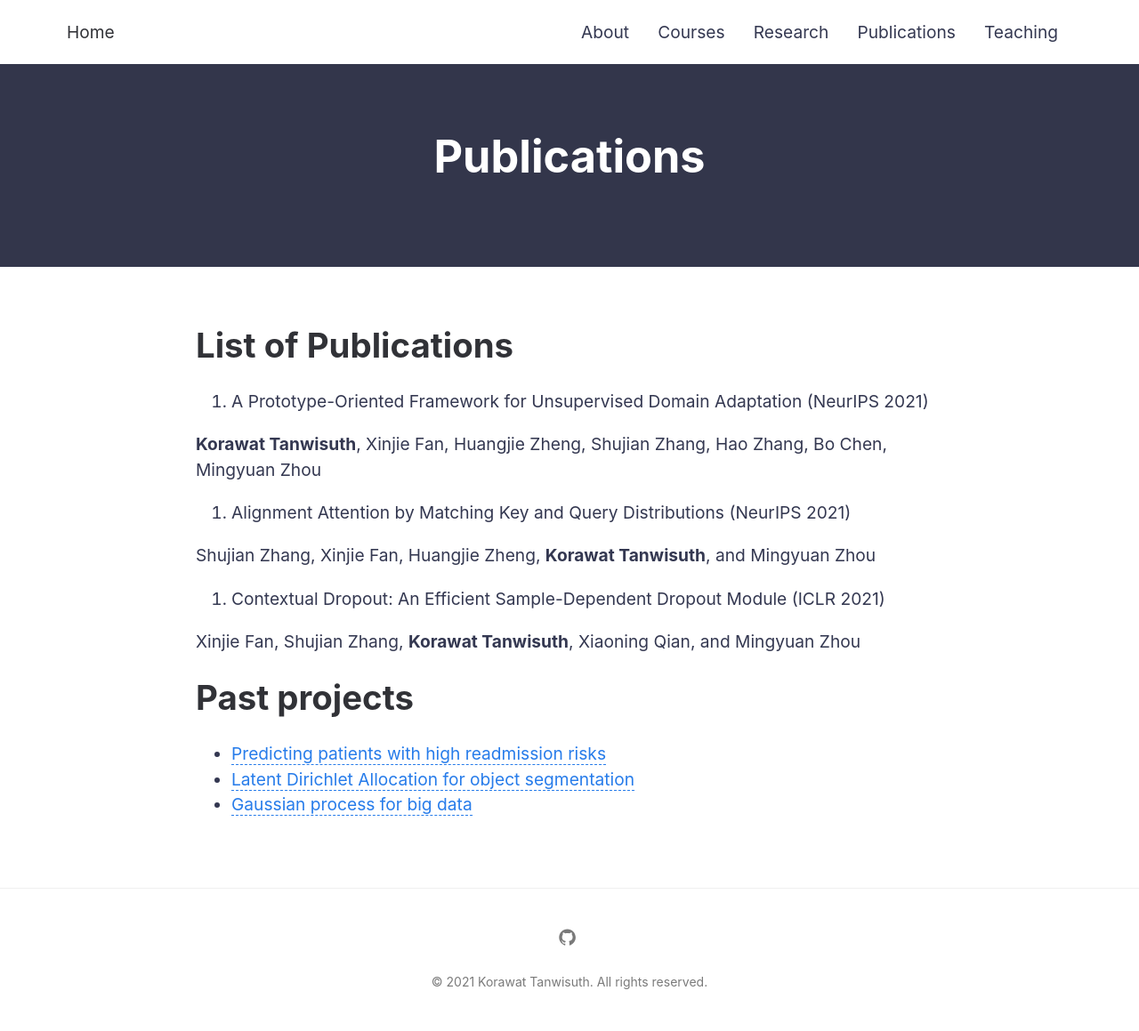
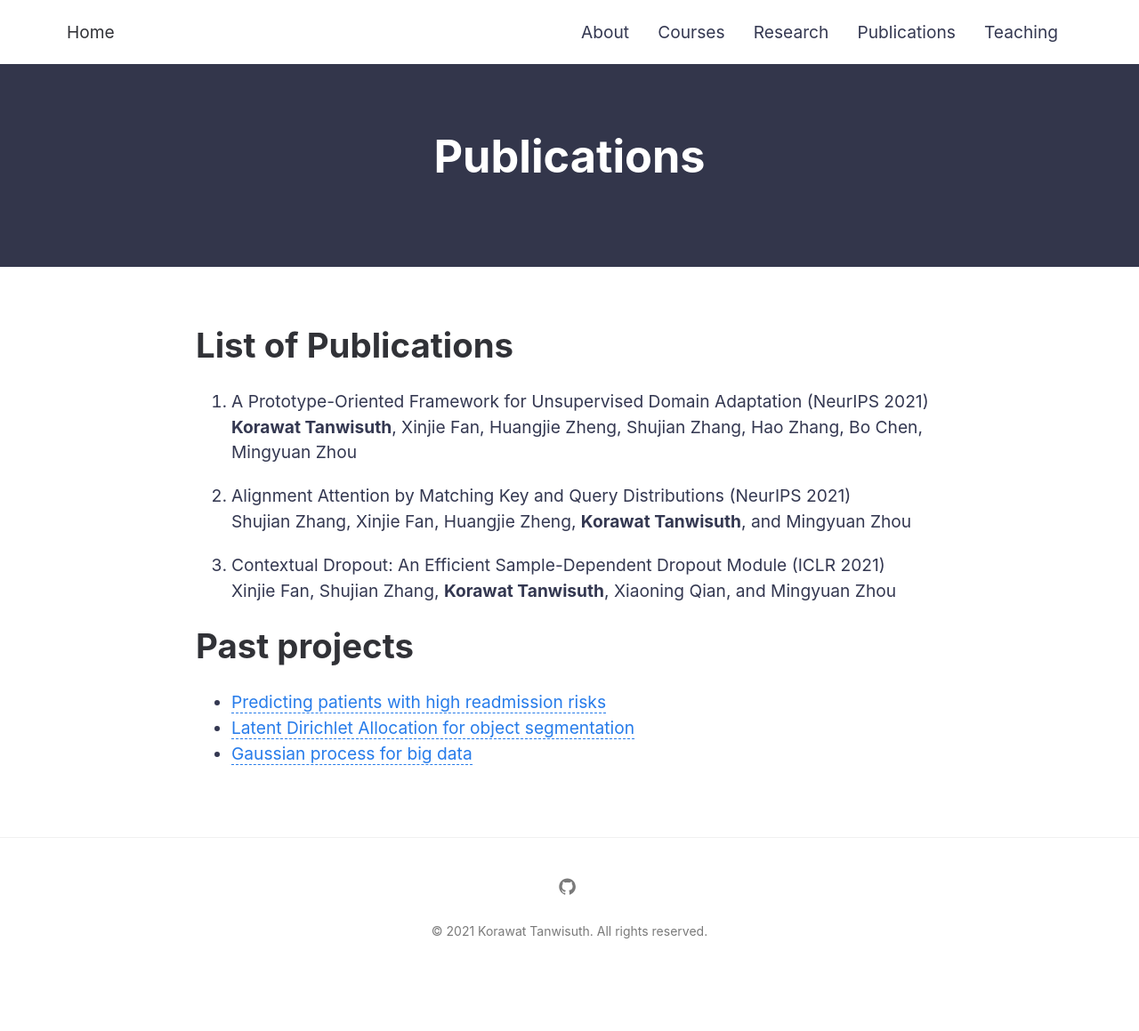
Before and after one commit to korawat-tanwisuth/korawat-tanwisuth.github.io, a Jekyll site: the page built from publications.md, in a window 1280 px wide. Shown: the whole page at 89% size. Built offline with Jekyll 4.4.1, drawn with Linux system fonts in a browser that asks for light colours; after the commit the page ends 1102 px from its top, so only the background shows below that.

Commit message:
fix publication

```diff
--- a/publications.md
+++ b/publications.md
@@ -5,17 +5,14 @@ permalink: /publications/
 ---
 
 # List of Publications
-1. A Prototype-Oriented Framework for Unsupervised Domain Adaptation (NeurIPS 2021)
+1. A Prototype-Oriented Framework for Unsupervised Domain Adaptation (NeurIPS 2021) <br>
+    **Korawat Tanwisuth**, Xinjie Fan, Huangjie Zheng, Shujian Zhang, Hao Zhang, Bo Chen, Mingyuan Zhou
 
-**Korawat Tanwisuth**, Xinjie Fan, Huangjie Zheng, Shujian Zhang, Hao Zhang, Bo Chen, Mingyuan Zhou
+2. Alignment Attention by Matching Key and Query Distributions (NeurIPS 2021) <br>
+    Shujian Zhang, Xinjie Fan, Huangjie Zheng, **Korawat Tanwisuth**, and Mingyuan Zhou
 
-2. Alignment Attention by Matching Key and Query Distributions (NeurIPS 2021)
-
-Shujian Zhang, Xinjie Fan, Huangjie Zheng, **Korawat Tanwisuth**, and Mingyuan Zhou
-
-3. Contextual Dropout: An Efficient Sample-Dependent Dropout Module (ICLR 2021)
-
-Xinjie Fan, Shujian Zhang, **Korawat Tanwisuth**, Xiaoning Qian, and Mingyuan Zhou
+3. Contextual Dropout: An Efficient Sample-Dependent Dropout Module (ICLR 2021) <br>
+    Xinjie Fan, Shujian Zhang, **Korawat Tanwisuth**, Xiaoning Qian, and Mingyuan Zhou
 
 # Past projects
 - [Predicting patients with high readmission risks]({{ site.baseurl }}/share/dell_med_poster.pdf)
```
